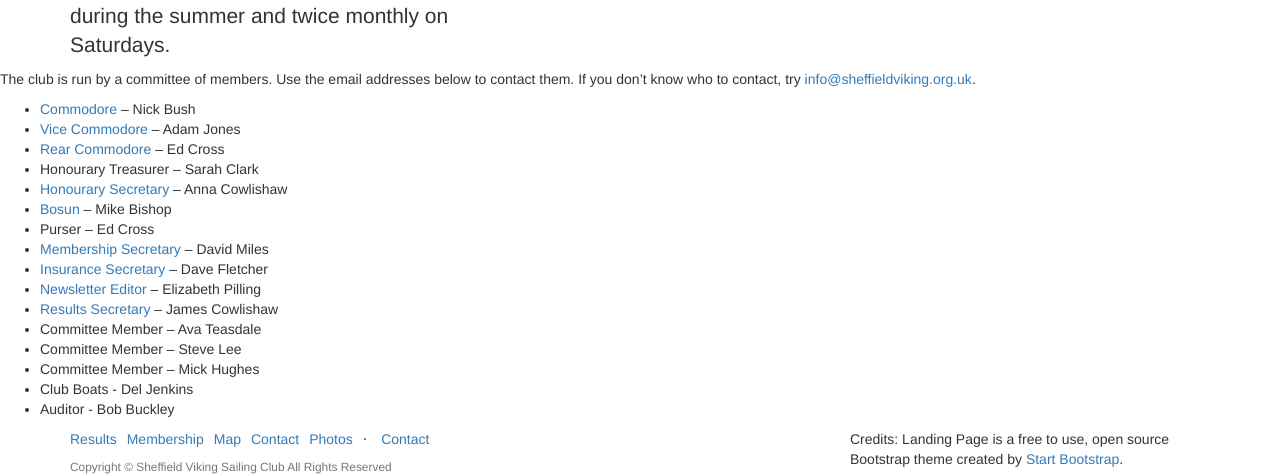
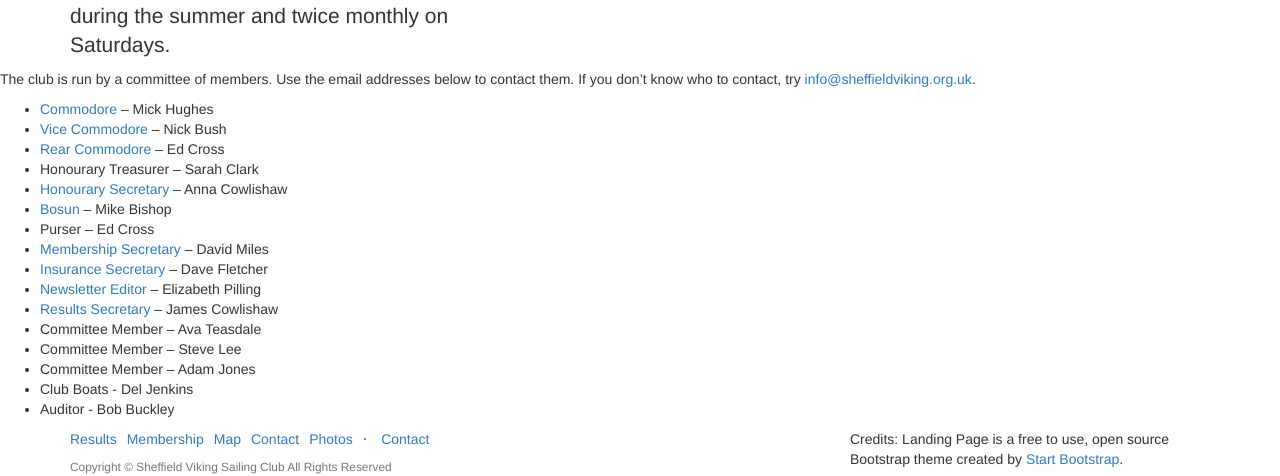
Before and after one commit to svsc/svsc.github.io, a Jekyll site: the page built from _posts/2014-09-24-contact-3.markdown, in a window 1280 px wide. Shown: the part 371-847 px from the top of the page. Built offline with Jekyll 4.4.1, drawn with Linux system fonts in a browser that asks for light colours; nearby versions of some CDN libraries; library files that are not in the unit come from our copies; part of the change alters nothing that is shown.

```diff
--- a/_posts/2014-09-24-contact-3.markdown
+++ b/_posts/2014-09-24-contact-3.markdown
@@ -11,8 +11,8 @@ description: |
   The club is run by a committee of members. Use the email addresses below to contact them. If you don't know who to contact, try <a href="mailto:info@sheffieldviking.org.uk">info@sheffieldviking.org.uk</a>.
 
   <ul>
-    <li><a href="mailto:commodore@sheffieldviking.org.uk">Commodore</a> – Nick Bush</li>
-    <li><a href="mailto:vice-commodore@sheffieldviking.org.uk">Vice Commodore</a> – Adam Jones</li>
+    <li><a href="mailto:commodore@sheffieldviking.org.uk">Commodore</a> – Mick Hughes</li>
+    <li><a href="mailto:vice-commodore@sheffieldviking.org.uk">Vice Commodore</a> – Nick Bush</li>
     <li><a href="mailto:rear-commodore@sheffieldviking.org.uk">Rear Commodore</a> – Ed Cross</li>
     <li>Honourary Treasurer – Sarah Clark</li>
     <li><a href="mailto:secretary@sheffieldviking.org.uk">Honourary Secretary</a> – Anna Cowlishaw</li>
@@ -24,7 +24,7 @@ description: |
     <li><a href="mailto:results@sheffieldviking.org.uk">Results Secretary</a> – James Cowlishaw</li>
     <li>Committee Member – Ava Teasdale</li>
     <li>Committee Member – Steve Lee</li>
-    <li>Committee Member – Mick Hughes</li>
+    <li>Committee Member – Adam Jones</li>
     <li>Club Boats - Del Jenkins</li>
     <li>Auditor - Bob Buckley</li>
   </ul>
```
